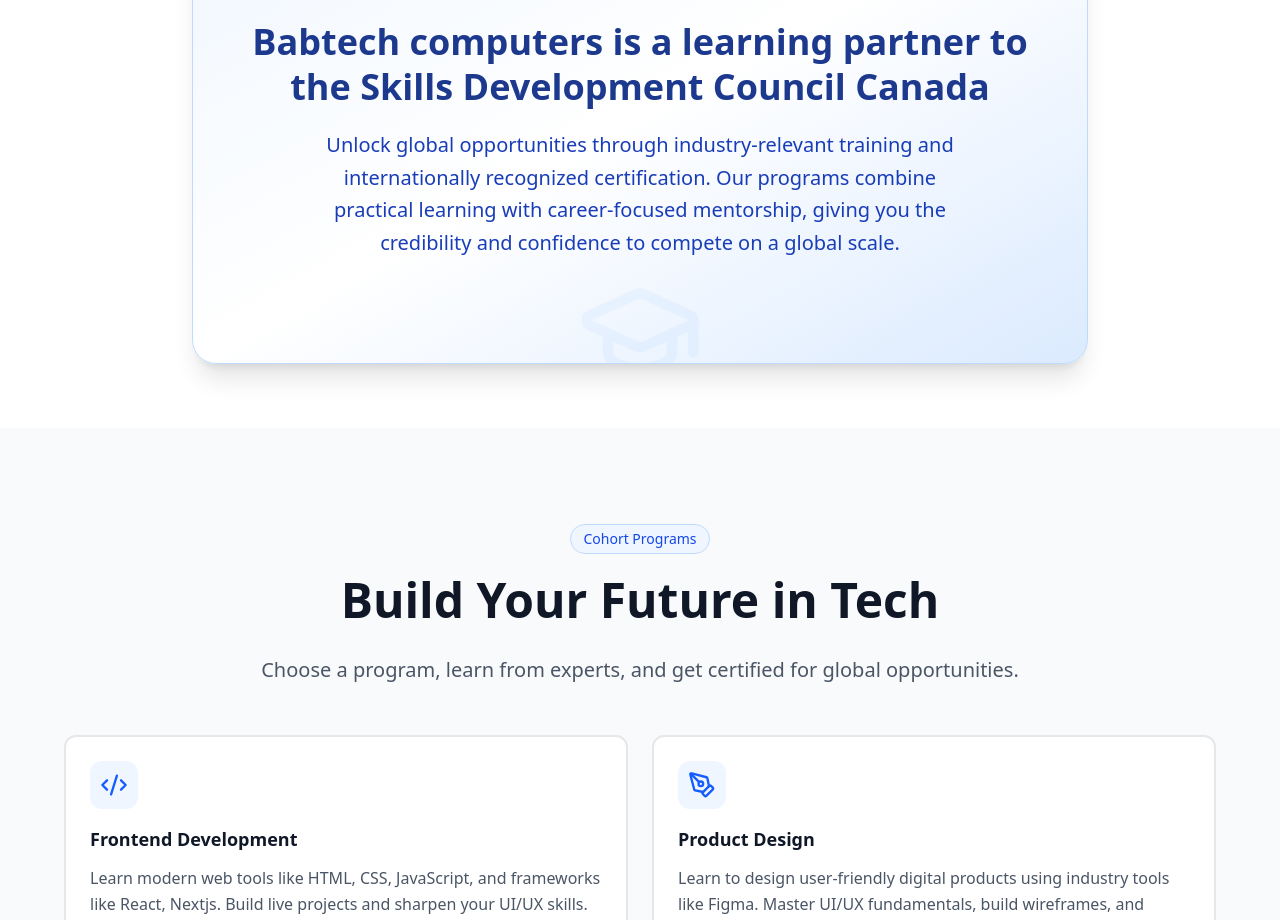
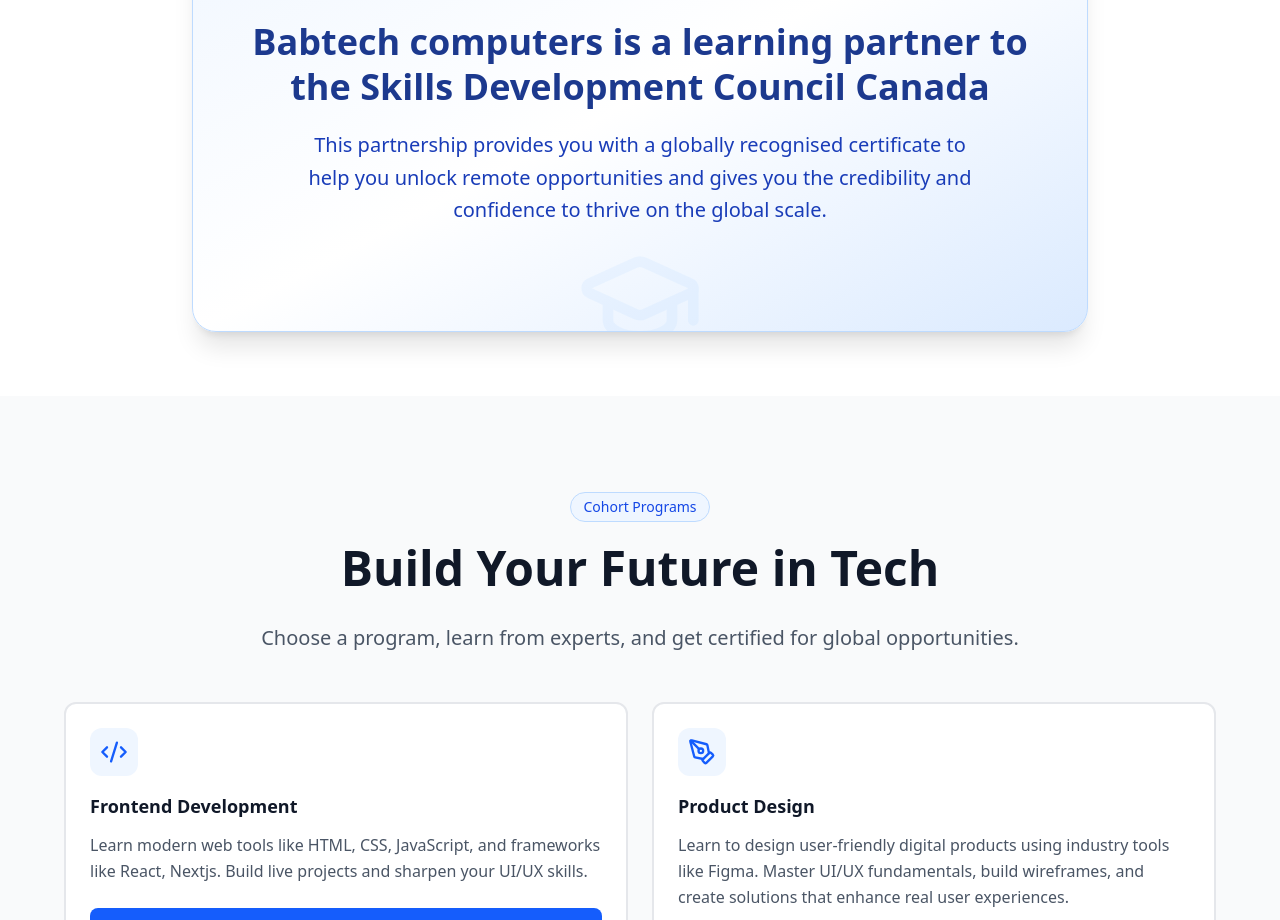
Before and after one commit to shamsdev01/babs, a Next.js app: page / in a window 1280 px wide. Shown: the part 1000-1920 px from the top of the page. Built offline with nearby package versions, Linux system fonts and the light colour scheme.

Commit message:
patner content updated

```diff
--- a/src/components/Partnership.tsx
+++ b/src/components/Partnership.tsx
@@ -23,7 +23,7 @@
           Babtech computers is a learning partner to the Skills Development Council Canada
         </h2>
         <p className="text-lg sm:text-xl text-blue-800 max-w-2xl mx-auto leading-relaxed mb-2">
-          Unlock global opportunities through industry-relevant training and internationally recognized certification. Our programs combine practical learning with career-focused mentorship, giving you the credibility and confidence to compete on a global scale.
+        This partnership provides you with a globally recognised certificate to help you unlock remote opportunities and gives you the credibility and confidence to thrive on the global scale.
         </p>
       </div>
     </section>
```
